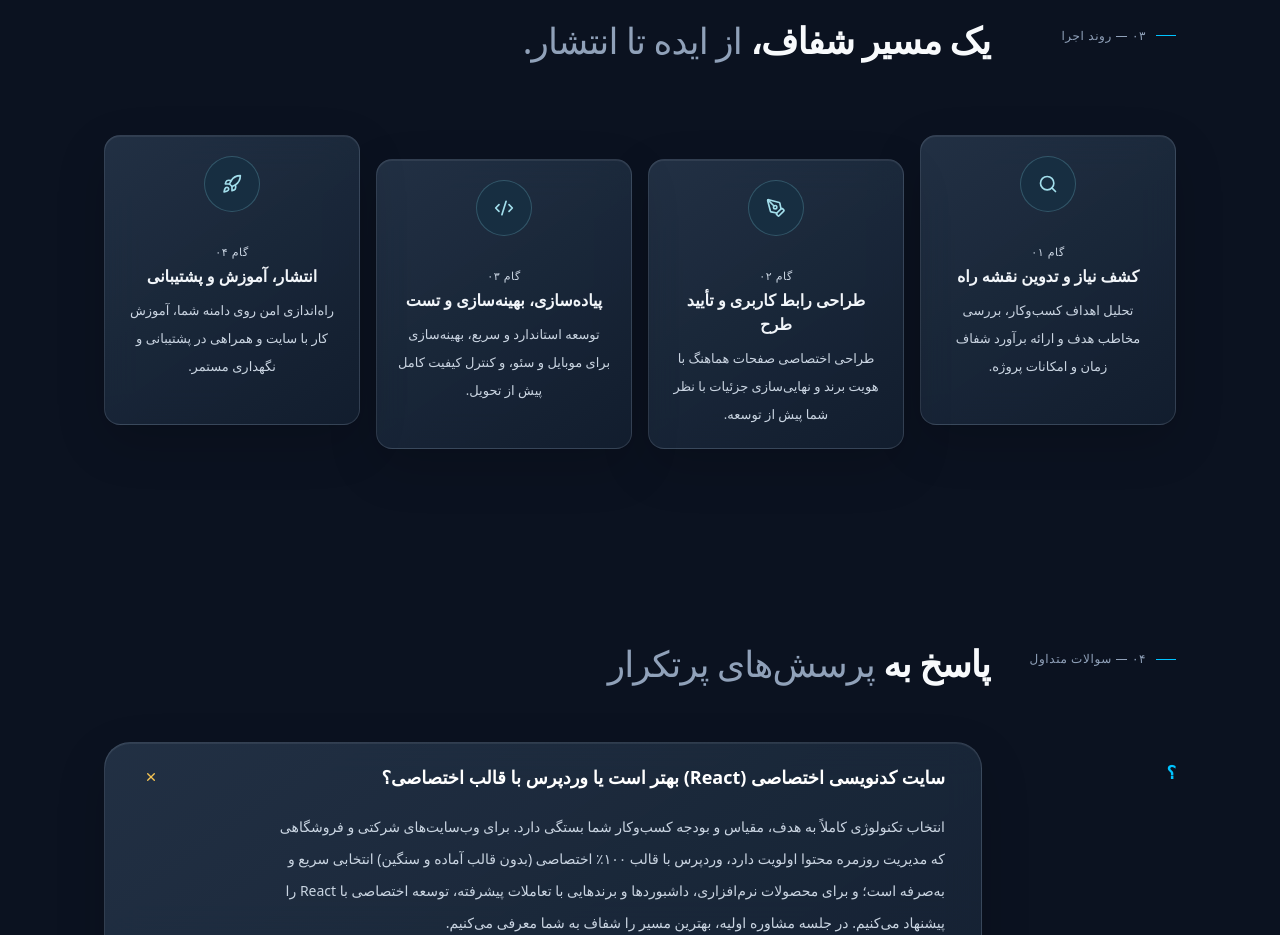
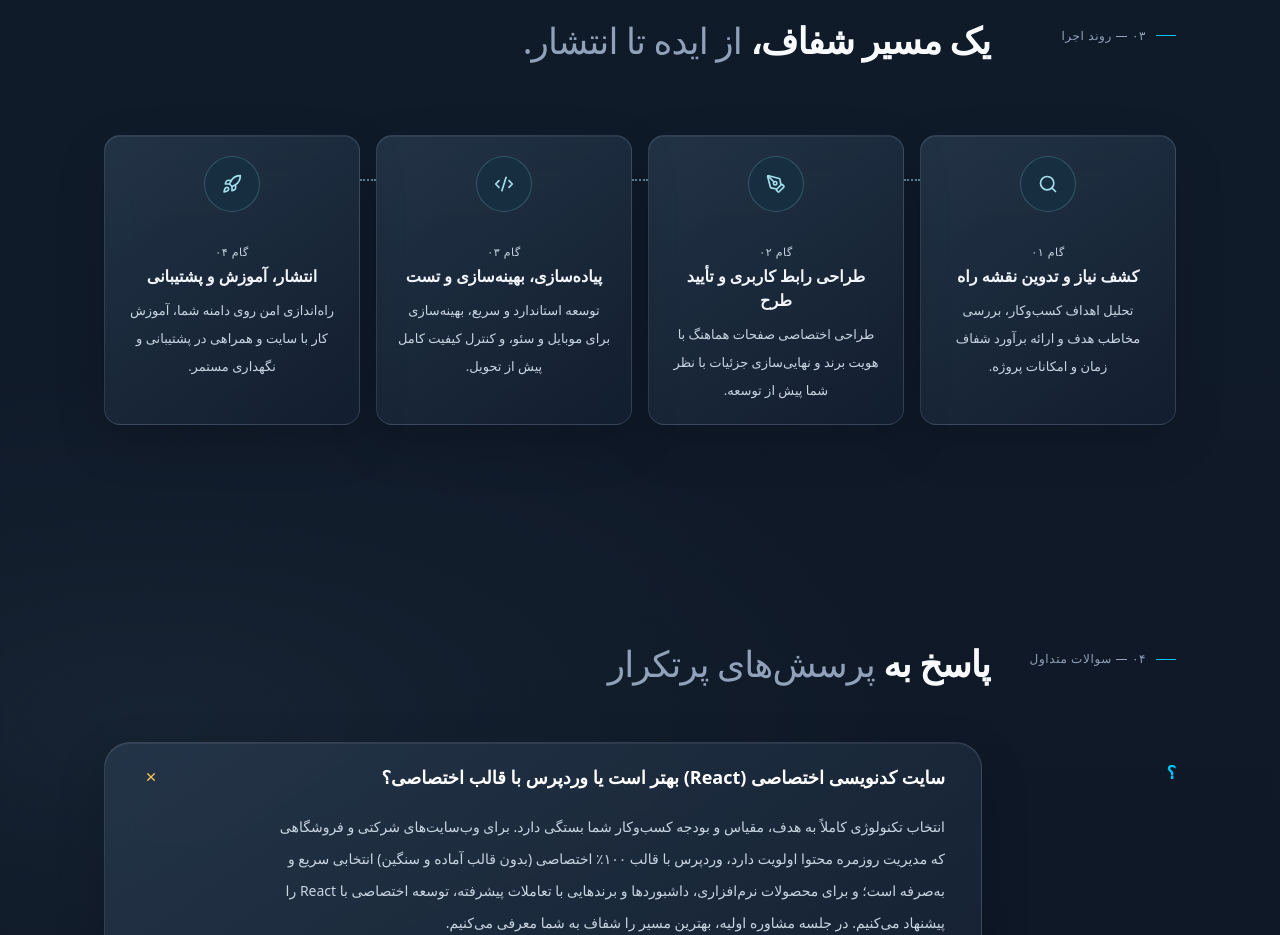
Before and after one commit to KAVIX-dev/kavix-dev.github.io, a React (Vite) app: page / in a window 1280 px wide. Shown: the part 3520-4455 px from the top of the page. Built offline with nearby package versions, Linux system fonts and the light colour scheme.

Commit message:
Visual improvement!

```diff
--- a/src/App.jsx
+++ b/src/App.jsx
@@ -23,7 +23,7 @@ export default function App() {
   }
 
   return (
-    <div className="relative min-h-screen bg-[#0b1220] text-slate-50">
+    <div className="site-canvas relative min-h-screen text-slate-50">
       <AmbientBackground />
       <Navbar />
 
--- a/src/components/ProcessArcSection.jsx
+++ b/src/components/ProcessArcSection.jsx
@@ -35,25 +35,9 @@ export default function ProcessArcSection() {
 
         {/* Curved Dotted Arc Stage */}
         <div className="relative pt-4 pb-6">
-          <svg
-            aria-hidden="true"
-            viewBox="0 0 1000 84"
-            fill="none"
-            preserveAspectRatio="none"
-            className="pointer-events-none absolute top-9 left-[12.5%] hidden h-16 w-[75%]"
-          >
-            <path
-              d="M 0 12 Q 500 84 1000 12"
-              stroke="rgba(0, 195, 255, 0.30)"
-              strokeWidth="1.5"
-              strokeDasharray="5 7"
-            />
-          </svg>
-
-          <div className="relative z-10 grid grid-cols-1 gap-3 sm:grid-cols-2 sm:gap-4 lg:grid-cols-4">
+          <div className="relative z-10 grid grid-cols-1 gap-4 lg:grid-cols-4">
             {processSteps.map((item, idx) => {
               const Icon = iconMap[item.icon] || Search
-              const isMiddle = idx === 1 || idx === 2
               return (
                 <motion.div
                   key={item.step}
@@ -61,11 +45,11 @@ export default function ProcessArcSection() {
                   whileInView={{ opacity: 1, y: 0 }}
                   viewport={{ once: true, amount: 0.2 }}
                   transition={{ duration: 0.7, delay: idx * 0.1, ease }}
-                  className={`glass-panel group flex items-start gap-4 rounded-2xl p-4 text-right sm:flex-col sm:items-center sm:p-5 sm:text-center ${
-                    isMiddle ? 'lg:translate-y-6' : ''
+                  className={`process-card glass-panel group relative flex items-start gap-4 rounded-2xl p-4 text-right lg:flex-col lg:items-center lg:p-5 lg:text-center ${
+                    idx < processSteps.length - 1 ? 'process-connector' : ''
                   }`}
                 >
-                  <div className="relative mb-0 flex h-12 w-12 shrink-0 items-center justify-center rounded-2xl border border-[#83cfdf]/25 bg-[#172e41] text-[#a2deeb] sm:mb-4 sm:h-14 sm:w-14 sm:rounded-full transition-all duration-300 group-hover:scale-110 group-hover:border-[#f6c453] group-hover:text-[#f6c453] group-hover:shadow-[0_0_34px_rgba(246,196,83,0.28)]">
+                  <div className="relative mb-0 flex h-12 w-12 shrink-0 items-center justify-center rounded-2xl border border-[#83cfdf]/25 bg-[#172e41] text-[#a2deeb] lg:mb-4 lg:h-14 lg:w-14 lg:rounded-full transition-all duration-300 group-hover:scale-110 group-hover:border-[#f6c453] group-hover:text-[#f6c453] group-hover:shadow-[0_0_34px_rgba(246,196,83,0.28)]">
                     <Icon className="h-5 w-5" />
                   </div>
 
--- a/src/index.css
+++ b/src/index.css
@@ -125,3 +125,49 @@
   backdrop-filter: blur(18px);
   -webkit-backdrop-filter: blur(18px);
 }
+
+/* Quiet tonal depth rather than an empty, flat dark canvas. */
+.site-canvas {
+  background-color: #0b1220;
+  background-image:
+    radial-gradient(ellipse 75% 420px at 5% 20%, rgba(69, 113, 143, .16), transparent 75%),
+    radial-gradient(ellipse 75% 500px at 95% 43%, rgba(63, 93, 134, .14), transparent 75%),
+    radial-gradient(ellipse 80% 460px at 12% 72%, rgba(80, 110, 122, .12), transparent 75%),
+    linear-gradient(180deg, #0e1c2d 0%, #0b1220 32%, #101b2a 62%, #0b1220 100%);
+}
+.process-card {
+  transition: translate .25s ease, border-color .25s ease, box-shadow .25s ease, background .25s ease;
+}
+@media (hover: hover) {
+  .process-card:hover {
+    translate: 0 -5px;
+    border-color: rgba(150, 211, 225, .48);
+    background: linear-gradient(145deg, rgba(54, 77, 100, .94), rgba(25, 43, 62, .95));
+    box-shadow: 0 22px 45px rgba(0,0,0,.25), inset 0 1px 0 rgba(255,255,255,.1);
+  }
+}
+.process-connector::after {
+  content: '';
+  pointer-events: none;
+  position: absolute;
+  bottom: -17px;
+  right: 39px;
+  height: 16px;
+  border-right: 2px dotted rgba(143, 207, 220, .6);
+}
+@media (min-width: 1024px) {
+  .process-connector::after {
+    bottom: auto;
+    right: auto;
+    left: -17px;
+    top: 43px;
+    width: 16px;
+    height: 0;
+    border-right: 0;
+    border-top: 2px dotted rgba(143, 207, 220, .6);
+  }
+}
+@media (prefers-reduced-motion: reduce) {
+  .process-card { transition: none; }
+  .process-card:hover { translate: none; }
+}
```
